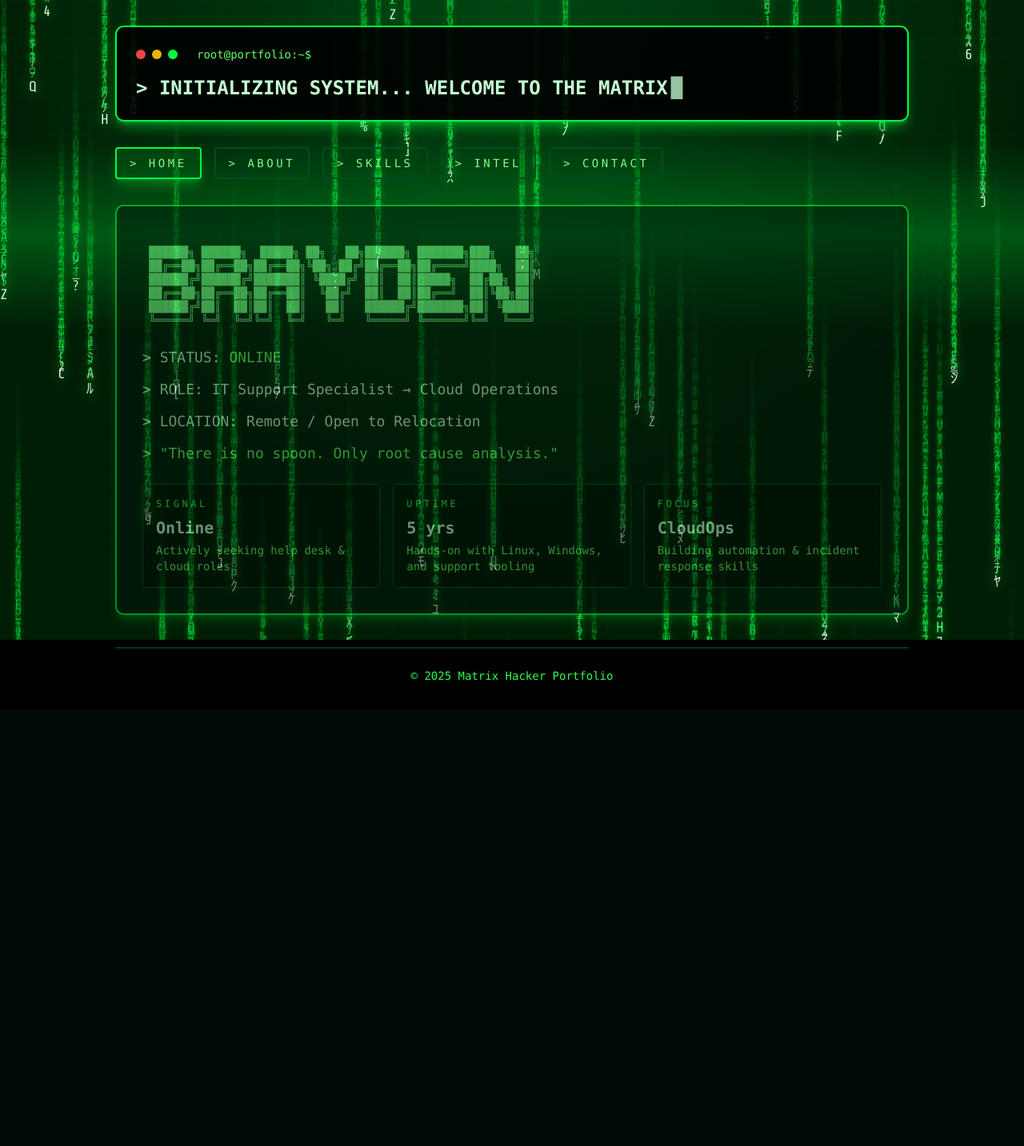
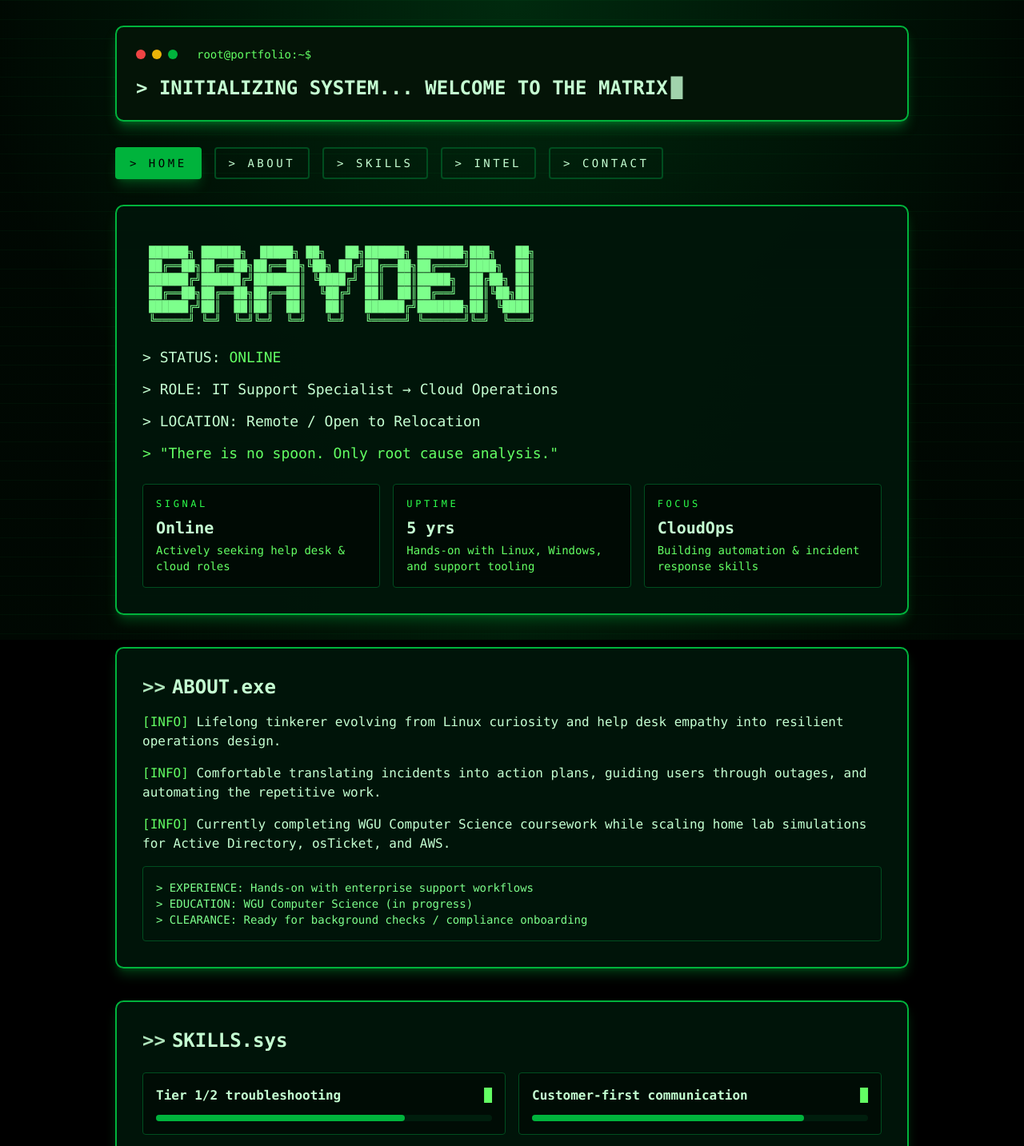
Before and after one commit to BraydenParish/Portfolio, a Next.js app: page / in a window 1280 px wide. Shown: the top 1433 px of the page at 80% size. Before the commit the page ends 887 px from the top, so only its background shows below. Built offline with nearby package versions, Linux system fonts and the light colour scheme.

Commit message:
Convert navigation to scrollable sections

```diff
--- a/app/page.tsx
+++ b/app/page.tsx
@@ -29,8 +29,10 @@ function hashProgress(label: string, index: number) {
 export default function MatrixPortfolio() {
   const [terminalText, setTerminalText] = useState("")
   const [showCursor, setShowCursor] = useState(true)
-  const sectionOrder = useMemo(() => ["home", ...navItems.map((item) => item.id)], [])
-  const [activeSection, setActiveSection] = useState(sectionOrder[0]!)
+  const navigationSections = useMemo(
+    () => [{ id: "home", label: "Home", command: "./home" }, ...navItems],
+    []
+  )
 
   const flattenedSkills = useMemo(() => {
     const highlights = skillCategories.flatMap((category) => category.highlights)
@@ -63,11 +65,11 @@ export default function MatrixPortfolio() {
       <MatrixBackground />
 
       <div className="relative z-10 mx-auto max-w-5xl px-4 py-8">
-        <div className="mb-8 rounded-lg border-2 border-[#00ff41] bg-black/90 p-6 shadow-lg shadow-[#00ff41]/40">
+        <div className="mb-8 rounded-lg border-2 border-[#00b33c] bg-[#041407] p-6 shadow-lg shadow-[#00b33c]/40">
           <div className="mb-4 flex items-center gap-2">
             <span className="h-3 w-3 rounded-full bg-red-500" />
             <span className="h-3 w-3 rounded-full bg-yellow-500" />
-            <span className="h-3 w-3 rounded-full bg-[#00ff41]" />
+            <span className="h-3 w-3 rounded-full bg-[#00b33c]" />
             <span className="ml-4 text-sm text-[#63ff64]">root@portfolio:~$</span>
           </div>
           <div className="text-2xl font-bold text-[#c5ffd2]">
@@ -76,29 +78,28 @@ export default function MatrixPortfolio() {
           </div>
         </div>
 
-        <div className="mb-8 flex flex-wrap gap-4">
-          {sectionOrder.map((section) => {
-            const label = section === "home" ? "Home" : navItems.find((item) => item.id === section)?.label ?? section
-            return (
-              <button
-                key={section}
-                type="button"
-                onClick={() => setActiveSection(section)}
+        <nav className="mb-8 flex flex-wrap gap-4" aria-label="Primary">
+          {navigationSections.map(({ id, label }) => (
+            <Link
+              key={id}
+              href={`#${id}`}
               className={`rounded border-2 px-4 py-2 text-sm uppercase tracking-[0.25em] transition-all duration-300 ${
-                  activeSection === section
-                    ? "border-[#00ff41] bg-[#00ff41]/10 shadow-lg shadow-[#00ff41]/30"
-                    : "border-[#004d1f] hover:border-[#00ff41] hover:shadow-md hover:shadow-[#00ff41]/30"
+                id === "home"
+                  ? "border-[#00b33c] bg-[#00b33c] text-black shadow-lg shadow-[#00b33c]/30"
+                  : "border-[#004d1f] text-[#c5ffd2] hover:border-[#00b33c] hover:bg-[#0a2d15] hover:text-[#d8ffe2] hover:shadow-md hover:shadow-[#00b33c]/25"
               }`}
             >
               {"> "}
               {label.toUpperCase()}
-              </button>
-            )
-          })}
-        </div>
+            </Link>
+          ))}
+        </nav>
 
-        {activeSection === "home" ? (
-          <div className="animate-[pulse_4s_infinite] rounded-lg border-2 border-[#00ff41] bg-[#00160a]/95 p-8 shadow-lg shadow-[#00ff41]/30">
+        <section
+          id="home"
+          className="rounded-lg border-2 border-[#00b33c] bg-[#00160a]/95 p-8 shadow-lg shadow-[#00b33c]/30"
+        >
+          <h2 className="sr-only">Home</h2>
           <pre className="mb-6 overflow-auto text-[0.85rem] leading-tight text-[#7dff8c]">{asciiBanner}</pre>
           <div className="space-y-3 text-lg text-[#c5ffd2]">
             <p>
@@ -117,11 +118,12 @@ export default function MatrixPortfolio() {
               </div>
             ))}
           </div>
-          </div>
-        ) : null}
+        </section>
 
-        {activeSection === "about" ? (
-          <section className="rounded-lg border-2 border-[#00ff41] bg-[#00160a]/95 p-8 shadow-lg shadow-[#00ff41]/30">
+        <section
+          id="about"
+          className="mt-10 rounded-lg border-2 border-[#00b33c] bg-[#00160a]/95 p-8 shadow-lg shadow-[#00b33c]/30"
+        >
           <h2 className="mb-4 flex items-center gap-2 text-2xl font-bold text-[#c5ffd2]">
             <span className="animate-pulse">&gt;&gt;</span> ABOUT.exe
           </h2>
@@ -145,10 +147,11 @@ export default function MatrixPortfolio() {
             </div>
           </div>
         </section>
-        ) : null}
 
-        {activeSection === "skills" ? (
-          <section className="rounded-lg border-2 border-[#00ff41] bg-[#00160a]/95 p-8 shadow-lg shadow-[#00ff41]/30">
+        <section
+          id="skills"
+          className="mt-10 rounded-lg border-2 border-[#00b33c] bg-[#00160a]/95 p-8 shadow-lg shadow-[#00b33c]/30"
+        >
           <h2 className="mb-6 flex items-center gap-2 text-2xl font-bold text-[#c5ffd2]">
             <span className="animate-pulse">&gt;&gt;</span> SKILLS.sys
           </h2>
@@ -158,7 +161,7 @@ export default function MatrixPortfolio() {
               return (
                 <div
                   key={skill}
-                    className="group rounded border border-[#004d1f] bg-black/40 p-4 transition-all duration-300 hover:border-[#00ff41] hover:shadow-lg hover:shadow-[#00ff41]/30"
+                  className="group rounded border border-[#004d1f] bg-black/40 p-4 transition-all duration-300 hover:border-[#00b33c] hover:shadow-lg hover:shadow-[#00b33c]/30"
                 >
                   <div className="flex items-center justify-between text-[#c5ffd2]">
                     <span className="font-semibold">{skill}</span>
@@ -166,7 +169,7 @@ export default function MatrixPortfolio() {
                   </div>
                   <div className="mt-3 h-2 rounded bg-[#002310]/80">
                     <div
-                        className="h-full rounded bg-[#00ff41] transition-all duration-700 group-hover:w-full"
+                      className="h-full rounded bg-[#00b33c] transition-all duration-700 group-hover:w-full"
                       style={{ width: `${progress}%` }}
                     />
                   </div>
@@ -175,10 +178,11 @@ export default function MatrixPortfolio() {
             })}
           </div>
         </section>
-        ) : null}
 
-        {activeSection === "intel" ? (
-          <section className="rounded-lg border-2 border-[#00ff41] bg-[#00160a]/95 p-8 shadow-lg shadow-[#00ff41]/30">
+        <section
+          id="intel"
+          className="mt-10 rounded-lg border-2 border-[#00b33c] bg-[#00160a]/95 p-8 shadow-lg shadow-[#00b33c]/30"
+        >
           <h2 className="mb-6 flex items-center gap-2 text-2xl font-bold text-[#c5ffd2]">
             <span className="animate-pulse">&gt;&gt;</span> INTEL.queue
           </h2>
@@ -186,7 +190,7 @@ export default function MatrixPortfolio() {
             {upgradeIdeas.map((idea) => (
               <article
                 key={idea.title}
-                  className="rounded border border-[#004d1f] bg-black/40 p-4 transition-all duration-300 hover:border-[#00ff41] hover:shadow-lg hover:shadow-[#00ff41]/30"
+                className="rounded border border-[#004d1f] bg-black/40 p-4 transition-all duration-300 hover:border-[#00b33c] hover:shadow-lg hover:shadow-[#00b33c]/30"
               >
                 <p className="text-xs uppercase tracking-[0.3em] text-[#2cff4b]">Impact: {idea.impact}</p>
                 <h3 className="mt-2 text-lg font-semibold text-[#c5ffd2]">{idea.title}</h3>
@@ -195,10 +199,11 @@ export default function MatrixPortfolio() {
             ))}
           </div>
         </section>
-        ) : null}
 
-        {activeSection === "contact" ? (
-          <section className="rounded-lg border-2 border-[#00ff41] bg-[#00160a]/95 p-8 shadow-lg shadow-[#00ff41]/30">
+        <section
+          id="contact"
+          className="mt-10 rounded-lg border-2 border-[#00b33c] bg-[#00160a]/95 p-8 shadow-lg shadow-[#00b33c]/30"
+        >
           <h2 className="mb-6 flex items-center gap-2 text-2xl font-bold text-[#c5ffd2]">
             <span className="animate-pulse">&gt;&gt;</span> CONTACT.init
           </h2>
@@ -227,23 +232,23 @@ export default function MatrixPortfolio() {
                   type="text"
                   name="name"
                   placeholder="Enter your name..."
-                    className="w-full rounded border border-[#004d1f] bg-[#000b05] px-4 py-2 text-[#c5ffd2] focus:border-[#00ff41] focus:outline-none"
+                  className="w-full rounded border border-[#004d1f] bg-[#000b05] px-4 py-2 text-[#c5ffd2] focus:border-[#00b33c] focus:outline-none"
                 />
                 <input
                   type="email"
                   name="email"
                   placeholder="Enter your email..."
-                    className="w-full rounded border border-[#004d1f] bg-[#000b05] px-4 py-2 text-[#c5ffd2] focus:border-[#00ff41] focus:outline-none"
+                  className="w-full rounded border border-[#004d1f] bg-[#000b05] px-4 py-2 text-[#c5ffd2] focus:border-[#00b33c] focus:outline-none"
                 />
                 <textarea
                   name="message"
                   rows={4}
                   placeholder="Type your message..."
-                    className="w-full resize-none rounded border border-[#004d1f] bg-[#000b05] px-4 py-2 text-[#c5ffd2] focus:border-[#00ff41] focus:outline-none"
+                  className="w-full resize-none rounded border border-[#004d1f] bg-[#000b05] px-4 py-2 text-[#c5ffd2] focus:border-[#00b33c] focus:outline-none"
                 />
                 <button
                   type="submit"
-                    className="w-full rounded border-2 border-[#00ff41] py-2 text-[#c5ffd2] transition-all duration-300 hover:bg-[#00ff41]/10"
+                  className="w-full rounded border-2 border-[#00b33c] bg-[#00260f] py-2 text-[#c5ffd2] transition-all duration-300 hover:bg-[#00b33c] hover:text-black"
                 >
                   [TRANSMIT]
                 </button>
@@ -251,7 +256,6 @@ export default function MatrixPortfolio() {
             </div>
           </div>
         </section>
-        ) : null}
 
         <footer className="mt-10 border-t-2 border-[#003b1a] pt-6 text-center text-sm text-[#2cff4b] select-none">
           &copy; {new Date().getFullYear()} Matrix Hacker Portfolio
--- a/components/matrix-background.tsx
+++ b/components/matrix-background.tsx
@@ -1,132 +1,12 @@
 "use client"
 
-import { useEffect, useRef } from "react"
-
-const GLYPHS =
-  "ABCDEFGHIJKLMNOPQRSTUVXYZ0123456789@#$%^&*()_+-=[]{}|;:,.<>?ｦｱｳｴｵｶｷｸｹｺｻｼｽｾｿﾀﾁﾂﾃﾄﾅﾆﾇﾈﾉﾊﾋﾌﾍﾎﾏﾐﾑﾒﾓﾔﾕﾖﾗﾘﾙﾚﾛﾜﾝ"
-
-const FONT_SIZE = 18
-const MIN_TRAIL = 8
-const MAX_TRAIL = 22
-
-type Column = {
-  x: number
-  y: number
-  speed: number
-  trail: number
-}
-
 export function MatrixBackground() {
-  const canvasRef = useRef<HTMLCanvasElement>(null)
-
-  useEffect(() => {
-    const canvas = canvasRef.current
-    if (!canvas) return
-
-    const context = canvas.getContext("2d")
-    if (!context) return
-
-    let width = 0
-    let height = 0
-    const deviceRatio = Math.min(window.devicePixelRatio || 1, 2)
-    let columns: Column[] = []
-    let animationFrame = 0
-
-    const initialiseColumns = () => {
-      const count = Math.floor(width / FONT_SIZE)
-      columns = Array.from({ length: count }, (_, index) => ({
-        x: index * FONT_SIZE,
-        y: Math.random() * height * 1.2 - height,
-        speed: (Math.random() * 0.8 + 0.45) * FONT_SIZE,
-        trail: Math.floor(Math.random() * (MAX_TRAIL - MIN_TRAIL + 1)) + MIN_TRAIL,
-      }))
-    }
-
-    const configureCanvas = () => {
-      width = window.innerWidth
-      height = window.innerHeight
-      canvas.width = width * deviceRatio
-      canvas.height = height * deviceRatio
-      canvas.style.width = `${width}px`
-      canvas.style.height = `${height}px`
-
-      if ("resetTransform" in context) {
-        context.resetTransform()
-      } else {
-        context.setTransform(1, 0, 0, 1, 0, 0)
-      }
-
-      context.scale(deviceRatio, deviceRatio)
-      context.font = `${FONT_SIZE}px "Share Tech Mono", "Fira Code", monospace`
-      context.textBaseline = "top"
-      context.shadowBlur = 0
-      context.shadowColor = "transparent"
-
-      initialiseColumns()
-    }
-
-    const draw = () => {
-      context.shadowBlur = 0
-      context.fillStyle = "rgba(0, 8, 2, 0.25)"
-      context.fillRect(0, 0, width, height)
-
-      columns.forEach((column) => {
-        for (let index = 0; index < column.trail; index += 1) {
-          const glyph = GLYPHS[Math.floor(Math.random() * GLYPHS.length)]
-          const opacity = 1 - index / column.trail
-          const y = column.y - index * FONT_SIZE
-
-          if (y < -FONT_SIZE || y > height + FONT_SIZE) {
-            continue
-          }
-
-          if (index === 0) {
-            context.shadowBlur = 16
-            context.shadowColor = "rgba(0, 255, 65, 0.85)"
-            context.fillStyle = "rgba(233, 255, 235, 0.95)"
-          } else {
-            context.shadowBlur = 10
-            context.shadowColor = "rgba(0, 255, 65, 0.55)"
-            context.fillStyle = `rgba(0, 255, 65, ${0.15 + opacity * 0.55})`
-          }
-
-          context.fillText(glyph, column.x, y)
-        }
-
-        column.y += column.speed
-
-        if (column.y - column.trail * FONT_SIZE > height + FONT_SIZE) {
-          column.y = -Math.random() * height * 0.5
-          column.speed = (Math.random() * 0.8 + 0.45) * FONT_SIZE
-          column.trail = Math.floor(Math.random() * (MAX_TRAIL - MIN_TRAIL + 1)) + MIN_TRAIL
-        }
-      })
-
-      animationFrame = window.requestAnimationFrame(draw)
-    }
-
-    configureCanvas()
-    animationFrame = window.requestAnimationFrame(draw)
-
-    const handleResize = () => {
-      configureCanvas()
-    }
-
-    window.addEventListener("resize", handleResize)
-
-    return () => {
-      window.cancelAnimationFrame(animationFrame)
-      window.removeEventListener("resize", handleResize)
-    }
-  }, [])
-
   return (
     <div className="pointer-events-none fixed inset-0 z-0 overflow-hidden">
-      <canvas ref={canvasRef} className="absolute inset-0 h-full w-full bg-transparent" />
-      <div className="absolute inset-0 bg-[radial-gradient(circle_at_top,_rgba(0,255,65,0.18),_transparent_65%)]" />
-      <div className="absolute inset-0 bg-[linear-gradient(transparent_0,_rgba(0,255,65,0.16)_1px,_transparent_2px)] bg-[length:100%_2px] mix-blend-screen" />
-      <div className="absolute inset-0 bg-[linear-gradient(rgba(0,255,65,0.06)_1px,transparent_1px)] bg-[length:100%_24px] opacity-30" />
-      <div className="absolute inset-0 animate-scanline bg-[linear-gradient(to_bottom,transparent_0,rgba(0,255,65,0.25)_15%,transparent_30%)]" />
+      <div className="absolute inset-0 bg-[radial-gradient(circle_at_top,_rgba(0,179,60,0.2),_transparent_65%)]" />
+      <div className="absolute inset-0 bg-[linear-gradient(transparent_0,_rgba(0,179,60,0.14)_1px,_transparent_2px)] bg-[length:100%_2px] opacity-60" />
+      <div className="absolute inset-0 bg-[linear-gradient(rgba(0,179,60,0.08)_1px,transparent_1px)] bg-[length:100%_24px] opacity-70" />
+      <div className="absolute inset-0 bg-[radial-gradient(circle_at_bottom,_rgba(0,179,60,0.12),_transparent_55%)]" />
     </div>
   )
 }
--- /dev/null
+++ b/vitest.config.ts
@@ -0,0 +1,14 @@
+import { fileURLToPath } from "node:url"
+import { defineConfig } from "vitest/config"
+
+export default defineConfig({
+  esbuild: {
+    jsx: "automatic",
+    jsxImportSource: "react",
+  },
+  resolve: {
+    alias: {
+      "@": fileURLToPath(new URL("./", import.meta.url)),
+    },
+  },
+})
```
Also changed, not shown: 1 other file (tests, documents, lock files or other folders). Lines whose indentation alone changed are shown as unchanged.
